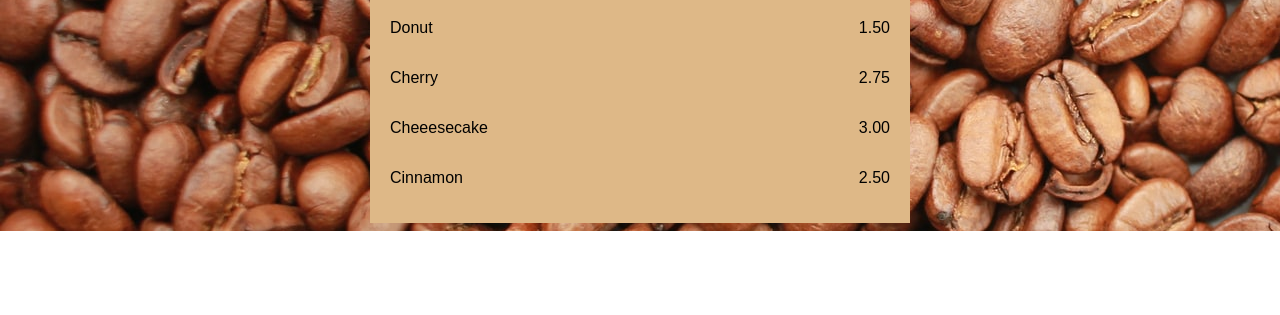
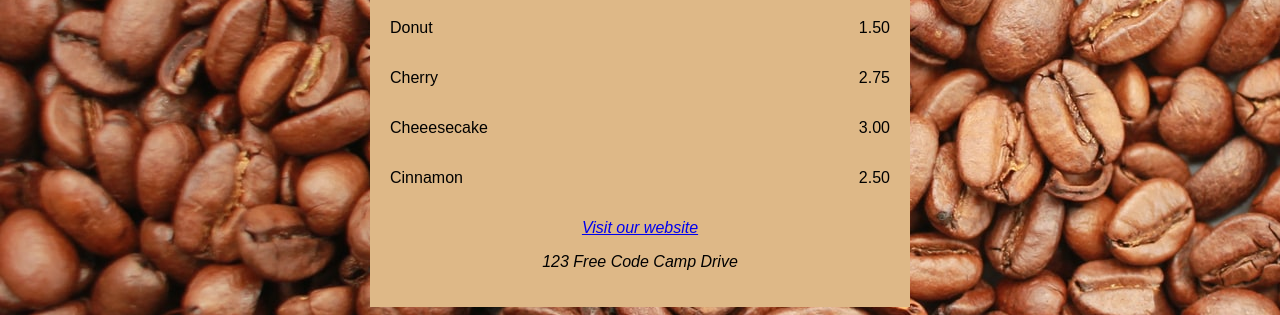
Before and after one commit to idriss-enone/cafe-menu, a plain HTML site: page index.html in a window 1280 px wide. Shown: the part 596-911 px from the top of the page. Before the commit the page ends 827 px from the top, so only its background shows below. Drawn offline with Linux system fonts and the light colour scheme.

Commit message:
Added footer element

```diff
--- a/index.html
+++ b/index.html
@@ -45,6 +45,14 @@
                     </article>
                 </section>
             </main>
+            <footer>
+                <address>
+                    <p>
+                        <a href="https://www.freecodecamp.org" target="_blank">Visit our website</a>
+                    </p>
+                    <p>123 Free Code Camp Drive</p>
+                </address>
+            </footer>
         </div>
 
     </body>
```
